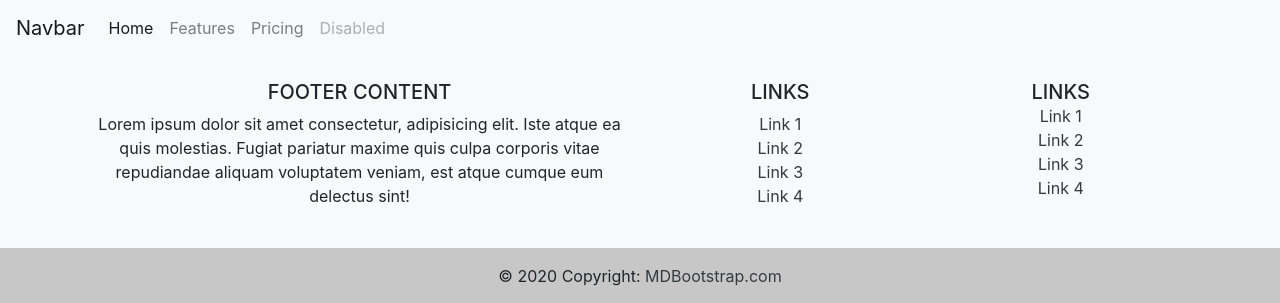
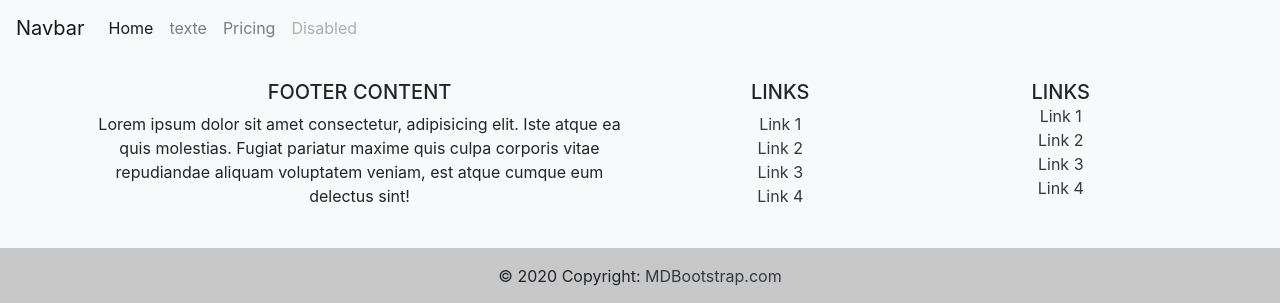
Before and after one commit to SihemLaffat/JoboardSearch, a Symfony app: template templates/base.html.twig in a window 1280 px wide. Shown: the top 303 px of the page. Run offline with Twig, Linux system fonts and the light colour scheme; the template is opened without the code that fills it, so the values that code supplies are empty; some libraries are stand-ins or nearby versions.

Commit message:
branche test accueil

```diff
--- a/templates/header/header.html.twig
+++ b/templates/header/header.html.twig
@@ -9,7 +9,7 @@
         <a class="nav-link" href="#">Home <span class="sr-only">(current)</span></a>
       </li>
       <li class="nav-item">
-        <a class="nav-link" href="#">Features</a>
+        <a class="nav-link" href="#">texte</a>
       </li>
       <li class="nav-item">
         <a class="nav-link" href="#">Pricing</a>
```
